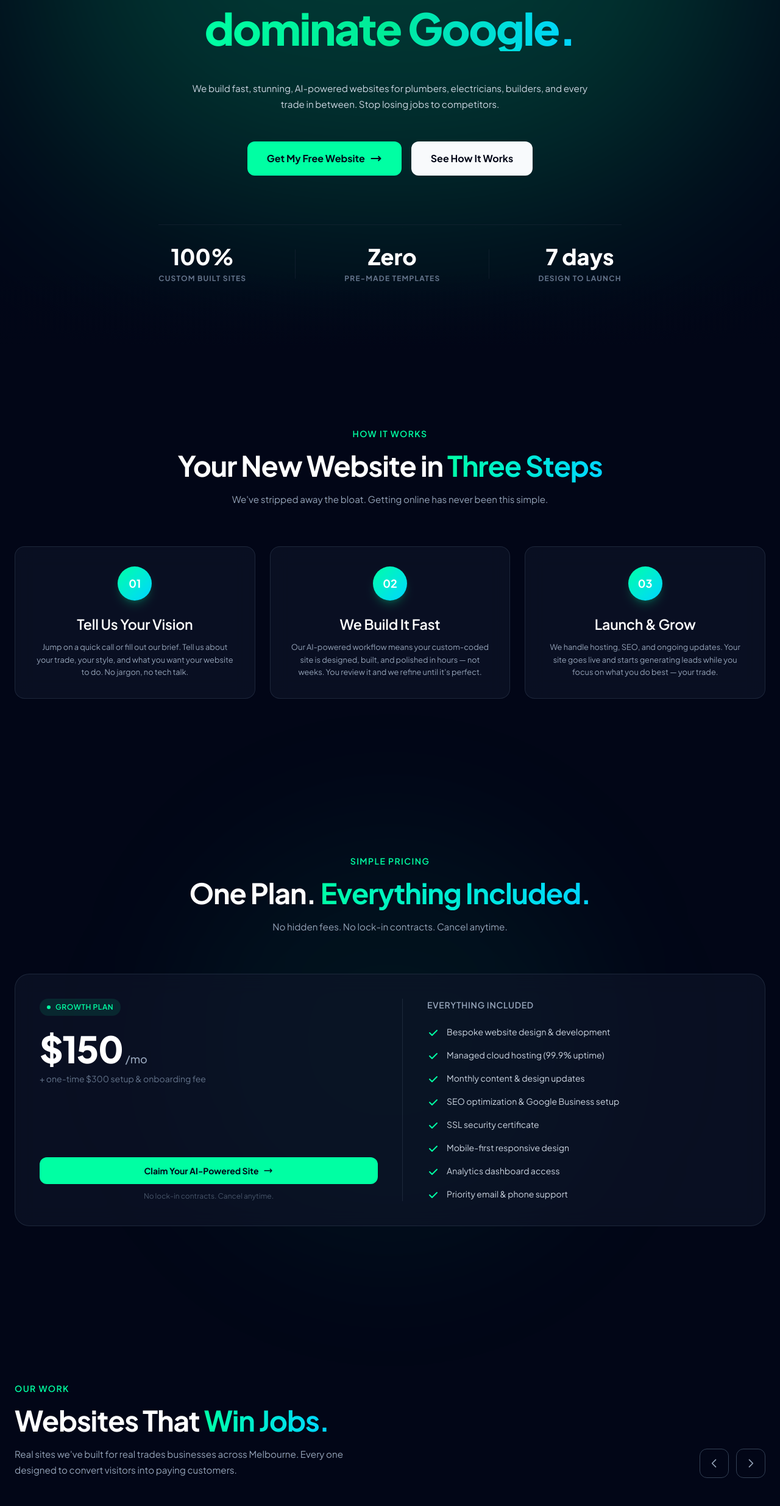
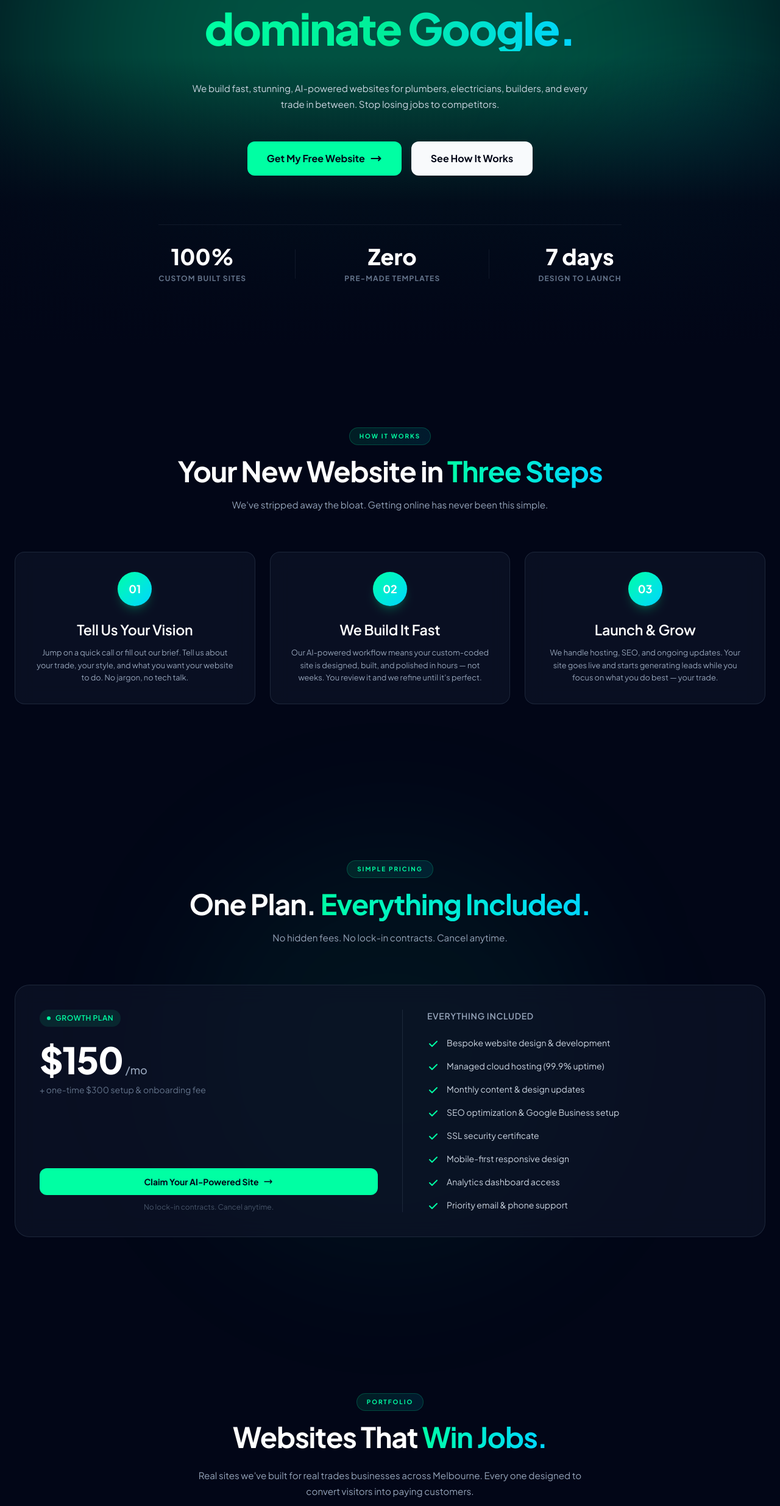
Before and after one commit to tradiesiteco/tradie-site-co, a Next.js app: page / in a window 1280 px wide. Shown: the part 227-2697 px from the top of the page at 61% size. Built offline with nearby package versions, Linux system fonts and the light colour scheme.

Commit message:
Finalizing Tradie Site Co: Updated theme, centered portfolio, refined gradients, and standardized UI tags

```diff
--- a/src/components/About.tsx
+++ b/src/components/About.tsx
@@ -57,38 +57,36 @@
   };
 
   return (
-    <section id="about" className="relative py-24 sm:py-32">
+    <section id="our-work" className="relative py-24 sm:py-32">
       <div className="mx-auto max-w-7xl px-6">
         {/* Section Header */}
         <ScrollReveal>
-          <div className="flex flex-col sm:flex-row sm:items-end sm:justify-between mb-12 gap-6">
-            <div>
-              <p className="text-brand-primary font-semibold text-sm uppercase tracking-widest mb-4">
-                Our Work
-              </p>
-              <h2 className="text-fluid-h2 text-white">
+          <div className="text-center mb-16">
+            <div className="inline-block px-4 py-1.5 rounded-full bg-gradient-to-r from-brand-primary/10 to-brand-secondary/10 border border-brand-primary/20 text-brand-primary text-[10px] font-bold uppercase tracking-[0.2em] mb-4">
+              Portfolio
+            </div>
+            <h2 className="text-fluid-h2 text-white mb-6">
               Websites That
               <span className="bg-gradient-to-r from-brand-primary to-brand-secondary bg-clip-text text-transparent">
                 {" "}
                 Win Jobs.
               </span>
             </h2>
-              <p className="text-fluid-body text-slate-400 max-w-xl mt-4">
+            <p className="text-fluid-body text-slate-400 max-w-2xl mx-auto mb-10 leading-relaxed">
               Real sites we&apos;ve built for real trades businesses across
               Melbourne. Every one designed to convert visitors into paying
               customers.
             </p>
-            </div>
 
-            {/* Navigation Arrows */}
-            <div className="flex items-center gap-3 shrink-0">
+            {/* Navigation Arrows - Centered Below */}
+            <div className="flex items-center justify-center gap-4">
               <button
                 onClick={() => scroll("left")}
-                className="w-12 h-12 rounded-xl border border-slate-700 hover:border-brand-primary/50 flex items-center justify-center text-slate-400 hover:text-white transition-all duration-150 hover:bg-white/5 cursor-pointer"
+                className="w-12 h-12 rounded-xl border border-slate-700 hover:border-brand-primary/50 flex items-center justify-center text-slate-400 hover:text-white transition-all duration-150 hover:bg-white/5 cursor-pointer group/arrow"
                 aria-label="Scroll left"
               >
                 <svg
-                  className="w-5 h-5"
+                  className="w-5 h-5 transition-transform duration-150 group-hover/arrow:-translate-x-0.5"
                   fill="none"
                   stroke="currentColor"
                   viewBox="0 0 24 24"
@@ -103,11 +101,11 @@
               </button>
               <button
                 onClick={() => scroll("right")}
-                className="w-12 h-12 rounded-xl border border-slate-700 hover:border-brand-primary/50 flex items-center justify-center text-slate-400 hover:text-white transition-all duration-150 hover:bg-white/5 cursor-pointer"
+                className="w-12 h-12 rounded-xl border border-slate-700 hover:border-brand-primary/50 flex items-center justify-center text-slate-400 hover:text-white transition-all duration-150 hover:bg-white/5 cursor-pointer group/arrow"
                 aria-label="Scroll right"
               >
                 <svg
-                  className="w-5 h-5"
+                  className="w-5 h-5 transition-transform duration-150 group-hover/arrow:translate-x-0.5"
                   fill="none"
                   stroke="currentColor"
                   viewBox="0 0 24 24"
@@ -145,14 +143,14 @@
                       src={project.image}
                       alt={`${project.title} website`}
                       fill
-                      className="object-cover object-top transition-transform duration-150 group-hover:scale-105"
+                      className="object-cover object-top transition-transform duration-150"
                       sizes="(max-width: 640px) 100vw, 33vw"
                     />
                     {/* Overlay gradient */}
                     <div className="absolute inset-0 bg-gradient-to-t from-slate-950/80 via-transparent to-transparent" />
 
-                    {/* Trade badge */}
-                    <div className="absolute top-4 left-4 px-3 py-1.5 rounded-lg bg-brand-primary text-slate-950 font-bold text-xs font-bold uppercase tracking-wider shadow-lg">
+                    {/* Trade pill badge */}
+                    <div className="absolute top-4 left-4 px-4 py-1.5 rounded-full bg-gradient-to-r from-brand-primary to-brand-secondary text-slate-950 font-bold text-[10px] uppercase tracking-widest shadow-lg backdrop-blur-md">
                       {project.trade}
                     </div>
                   </div>
--- a/src/components/Contact.tsx
+++ b/src/components/Contact.tsx
@@ -43,9 +43,9 @@
       <div className="mx-auto max-w-7xl px-6">
         <div className="text-center mb-16">
           <ScrollReveal>
-            <p className="text-brand-primary font-semibold text-sm uppercase tracking-widest mb-4">
+            <div className="inline-block px-4 py-1.5 rounded-full bg-gradient-to-r from-brand-primary/10 to-brand-secondary/10 border border-brand-primary/20 text-brand-primary text-[10px] font-bold uppercase tracking-[0.2em] mb-4">
               Get Started
-            </p>
+            </div>
             <h2 className="text-fluid-h2 text-white mb-4">
               Ready to
               <span className="bg-gradient-to-r from-brand-primary to-brand-secondary bg-clip-text text-transparent">
--- a/src/components/FAQ.tsx
+++ b/src/components/FAQ.tsx
@@ -44,9 +44,9 @@
         {/* Section Header */}
         <ScrollReveal>
           <div className="text-center mb-16">
-            <p className="text-brand-primary font-semibold text-sm uppercase tracking-widest mb-4">
+            <div className="inline-block px-4 py-1.5 rounded-full bg-gradient-to-r from-brand-primary/10 to-brand-secondary/10 border border-brand-primary/20 text-brand-primary text-[10px] font-bold uppercase tracking-[0.2em] mb-4">
               FAQ
-            </p>
+            </div>
             <h2 className="text-fluid-h2 text-white mb-4">
               Got
               <span className="bg-gradient-to-r from-brand-primary to-brand-secondary bg-clip-text text-transparent">
--- a/src/components/Hero.tsx
+++ b/src/components/Hero.tsx
@@ -23,8 +23,11 @@
     <section className="relative min-h-screen flex items-center justify-center overflow-hidden pt-20 bg-[#020617]">
       {/* Background gradient effects */}
       <div className="absolute inset-0 pointer-events-none">
-        {/* Primary radial glow - Top Center as in screenshot */}
-        <div className="absolute top-[-30%] left-1/2 -translate-x-1/2 w-[1200px] h-[800px] rounded-full bg-brand-primary/20 blur-[150px]" />
+        {/* Primary radial glow - Wider and Brighter version of original layout */}
+        <div className="absolute top-[-25%] left-1/2 -translate-x-1/2 w-[1300px] h-[1000px] rounded-full bg-brand-primary/30 blur-[160px]" />
+
+        {/* Secondary accent glow - Original layout */}
+        <div className="absolute bottom-[-10%] right-[-10%] w-[500px] h-[500px] rounded-full bg-brand-secondary/10 blur-[100px]" />
 
         {/* Grid overlay */}
         <div
@@ -111,8 +114,8 @@
         </div>
       </div>
 
-      {/* Bottom gradient fade */}
-      <div className="absolute bottom-0 left-0 right-0 h-32 bg-gradient-to-t from-[#020617] to-transparent" />
+      {/* Bottom gradient fade - starts around stats block */}
+      <div className="absolute bottom-0 left-0 right-0 h-[60%] bg-gradient-to-t from-[#020617] via-[#020617]/90 to-transparent" />
     </section>
   );
 }
--- a/src/components/HowItWorks.tsx
+++ b/src/components/HowItWorks.tsx
@@ -28,9 +28,9 @@
         {/* Section Header */}
         <ScrollReveal>
           <div className="text-center mb-16">
-            <p className="text-brand-primary font-semibold text-sm uppercase tracking-widest mb-4">
+            <div className="inline-block px-4 py-1.5 rounded-full bg-gradient-to-r from-brand-primary/10 to-brand-secondary/10 border border-brand-primary/20 text-brand-primary text-[10px] font-bold uppercase tracking-[0.2em] mb-4">
               How It Works
-            </p>
+            </div>
             <h2 className="text-fluid-h2 text-white mb-4">
               Your New Website in
               <span className="bg-gradient-to-r from-brand-primary to-brand-secondary bg-clip-text text-transparent">
--- a/src/components/Navbar.tsx
+++ b/src/components/Navbar.tsx
@@ -5,7 +5,7 @@
 const navLinks = [
   { label: "Services", href: "#services" },
   { label: "How It Works", href: "#how-it-works" },
-  { label: "Results", href: "#results" },
+  { label: "Our Work", href: "#our-work" },
   { label: "Pricing", href: "#pricing" },
 ];
 
@@ -22,7 +22,7 @@
   return (
     <nav
       className={`fixed top-0 left-0 right-0 z-50 transition-all duration-200 ${scrolled
-          ? "py-3 bg-[#020617]/80 backdrop-blur-xl border-b border-slate-800/50 shadow-lg shadow-black/20"
+          ? "py-3 bg-[#020617]/80 backdrop-blur-xl shadow-lg shadow-black/20"
           : "py-5 bg-transparent"
         }`}
     >
--- a/src/components/Pricing.tsx
+++ b/src/components/Pricing.tsx
@@ -21,9 +21,9 @@
         {/* Section Header */}
         <ScrollReveal>
           <div className="text-center mb-16">
-            <p className="text-brand-primary font-semibold text-sm uppercase tracking-widest mb-4">
+            <div className="inline-block px-4 py-1.5 rounded-full bg-gradient-to-r from-brand-primary/10 to-brand-secondary/10 border border-brand-primary/20 text-brand-primary text-[10px] font-bold uppercase tracking-[0.2em] mb-4">
               Simple Pricing
-            </p>
+            </div>
             <h2 className="text-fluid-h2 text-white mb-4">
               One Plan.
               <span className="bg-gradient-to-r from-brand-primary to-brand-secondary bg-clip-text text-transparent">
```
Lines whose indentation alone changed are shown as unchanged.
